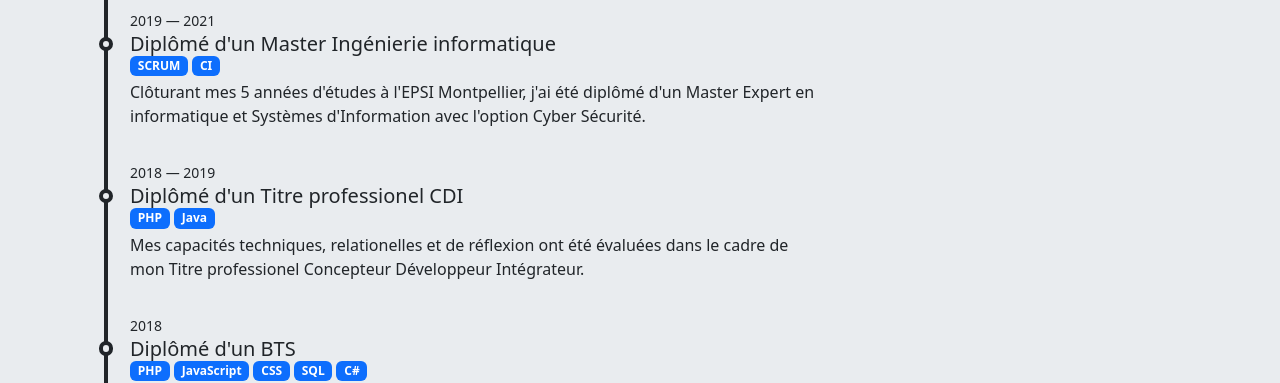
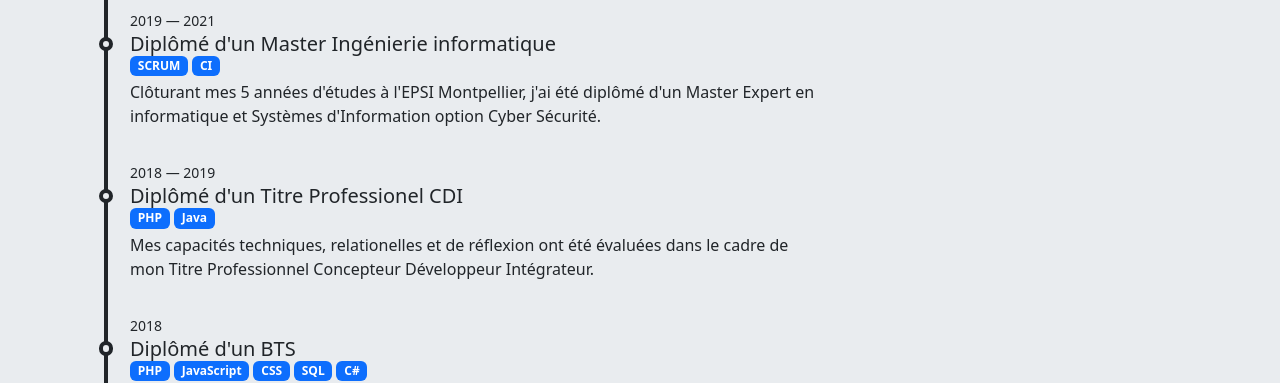
Before and after one commit to d9beuD/d9beud.com, a Jekyll site: the page built from docs/index.html, in a window 1280 px wide. Shown: the part 1295-1678 px from the top of the page. Built offline with Jekyll 4.4.1, drawn with Linux system fonts in a browser that asks for light colours; nearby versions of some CDN libraries.

Commit message:
Fix typos

```diff
--- a/docs/_data/careers.yml
+++ b/docs/_data/careers.yml
@@ -46,17 +46,17 @@
   when: 2019 — 2021
   description: |
     Clôturant mes 5 années d'études à l'EPSI Montpellier, j'ai été diplômé d'un
-    Master Expert en informatique et Systèmes d'Information avec l'option Cyber
+    Master Expert en informatique et Systèmes d'Information option Cyber
     Sécurité.
   tags:
     - SCRUM
     - CI
 
-- name: Diplômé d'un Titre professionel CDI
+- name: Diplômé d'un Titre Professionel CDI
   when: 2018 — 2019
   description: |
     Mes capacités techniques, relationelles et de réflexion ont été évaluées
-    dans le cadre de mon Titre professionel Concepteur Développeur Intégrateur.
+    dans le cadre de mon Titre Professionnel Concepteur Développeur Intégrateur.
   tags:
     - PHP
     - Java
```
